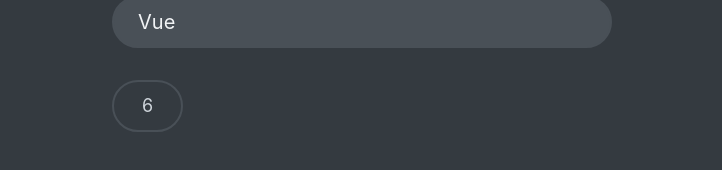
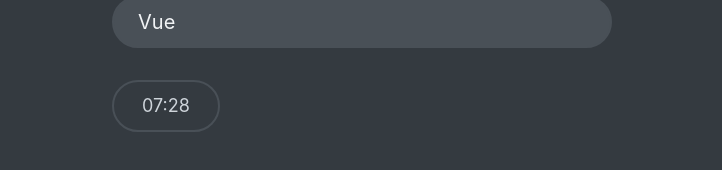
Before and after one commit to franciscoabsl/react-quiz, a React (Vite) app: page / in a window 1280 px wide. Both pictures are taken after a click on the button "Let's start". Shown: the part 554-724 px from the top of the page, without its empty margins (278-1000 px from the left). Built offline with nearby package versions, Linux system fonts and the light colour scheme; data requests are answered from the project's data file.

Commit message:
add timer final part

```diff
--- a/index.html
+++ b/index.html
@@ -4,7 +4,7 @@
     <meta charset="UTF-8" />
     <link rel="icon" type="image/svg+xml" href="/vite.svg" />
     <meta name="viewport" content="width=device-width, initial-scale=1.0" />
-    <title>Vite + React</title>
+    <title>The React Quiz</title>
   </head>
   <body>
     <div id="root"></div>
--- a/src/App.jsx
+++ b/src/App.jsx
@@ -19,8 +19,10 @@
 	answer: null,
 	points: 0,
 	highScore: 0,
-	secondsRemaining: 10
+	secondsRemaining: null,
 };
+
+const SECS_PER_QUESTION = 30
 
 function reducer(state, action) {
 	switch (action.type) {
@@ -38,7 +40,8 @@
 		case 'start':
 			return {
 				...state,
-				status: 'active'
+				status: 'active',
+				secondsRemaining: state.questions.length * SECS_PER_QUESTION,
 			};
 		case 'newAnswer':
 			const question = state.questions.at(state.index);
@@ -77,6 +80,7 @@
 			return {
 				...state,
 				secondsRemaining: state.secondsRemaining - 1,
+				status: state.secondsRemaining === 0 ? 'finished' : state.status,
 			};
 
 		default:
--- a/src/components/FinishScreen.jsx
+++ b/src/components/FinishScreen.jsx
@@ -14,7 +14,7 @@
 				className='btn btn-ui'
 				onClick={() => dispatch({type: 'restart'})}
 			>
-				Let's start
+				Restart
 			</button>
     </>
   )
--- a/src/components/Timer.jsx
+++ b/src/components/Timer.jsx
@@ -1,16 +1,22 @@
 import React, {useEffect} from 'react';
 
 function Timer({dispatch, secondsRemaining}) {
+  const mins = Math.floor(secondsRemaining/60)
+  const seconds = secondsRemaining % 60
+
 	useEffect(
 		function () {
-			setInterval(function () {
+			const id = setInterval(function () {
 				dispatch({type: 'tick'});
 			}, 1000);
+      return () => {
+        clearInterval(id)
+      }
 		},
 		[dispatch]
 	);
 
-	return <div className='timer'>{secondsRemaining}</div>;
+	return <div className='timer'>{mins < 10 && "0"}{mins}:{seconds < 10 && "0"}{seconds}</div>;
 }
 
 export default Timer;
```
